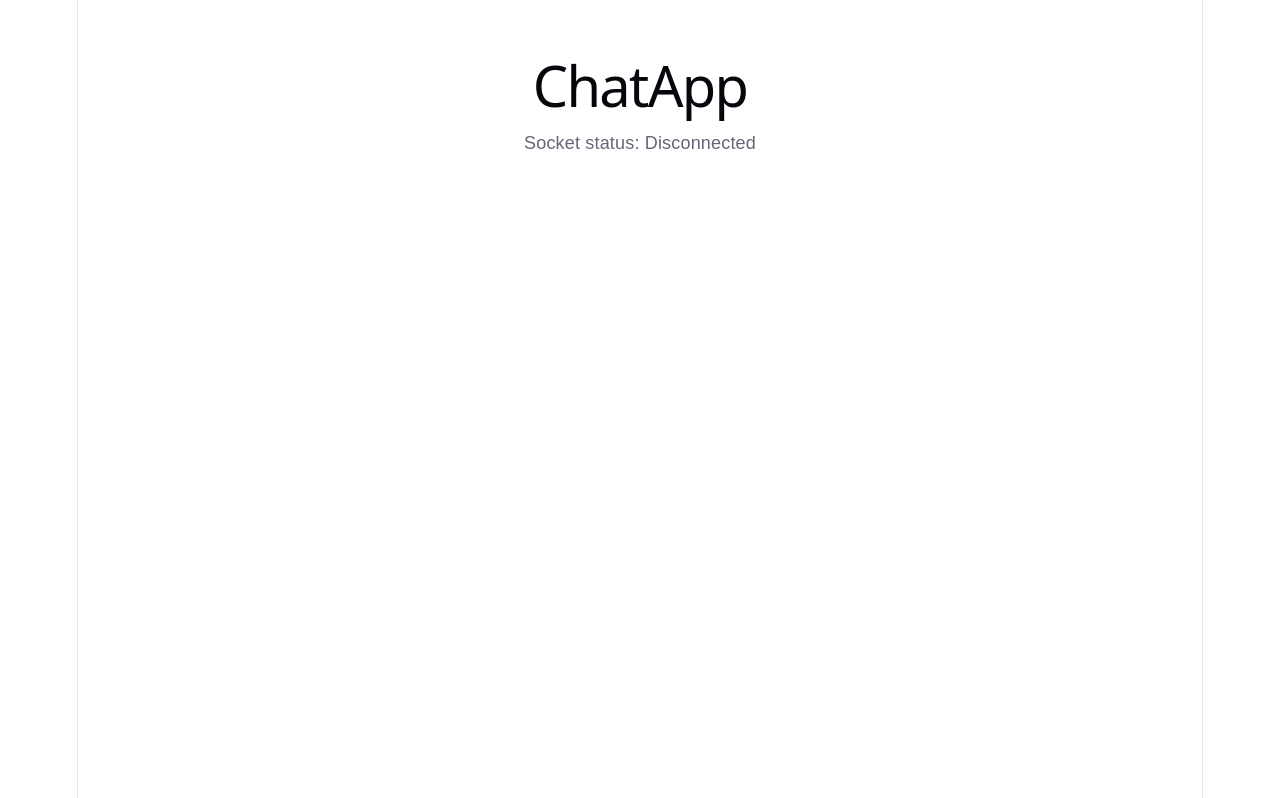
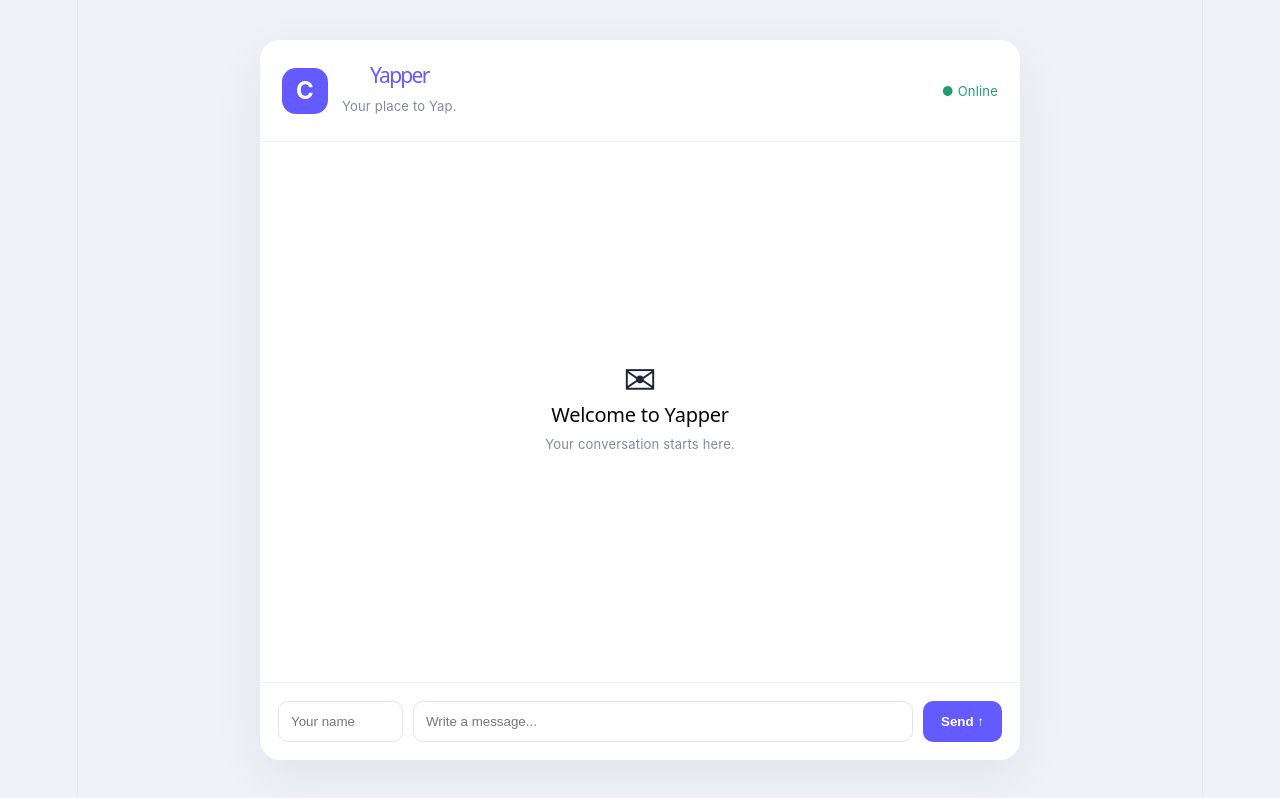
Before and after one commit to rushil-png/ChatApp, a React (Vite) app in the folder client/: page / in a window 1280 px wide. Built offline with nearby package versions, Linux system fonts and the light colour scheme; no server answers.

Commit message:
frontend

```diff
--- a/client/src/App.css
+++ b/client/src/App.css
@@ -1,184 +1,161 @@
-.counter {
-  font-size: 16px;
-  padding: 5px 10px;
-  border-radius: 5px;
-  color: var(--accent);
-  background: var(--accent-bg);
-  border: 2px solid transparent;
-  transition: border-color 0.3s;
-  margin-bottom: 24px;
 
-  &:hover {
-    border-color: var(--accent-border);
+* {
+  box-sizing: border-box;
+}
+
+body {
+  margin: 0;
+  min-width: 320px;
+  min-height: 100vh;
+  background: #f0f2f8;
+  font-family: Inter, Arial, sans-serif;
+  color: #20243a;
+}
+
+.chat-app {
+  width: min(760px, 94%);
+  height: min(780px, 90vh);
+  min-height: 420px;
+  margin: 5vh auto;
+  display: flex;
+  flex-direction: column;
+  background: white;
+  border-radius: 20px;
+  overflow: hidden;
+  box-shadow: 0 16px 50px #20243a12;
+}
+
+.chat-header {
+  display: flex;
+  align-items: center;
+  gap: 14px;
+  padding: 22px;
+  border-bottom: 1px solid #eceef4;
+}
+
+.logo {
+  display: grid;
+  place-items: center;
+  width: 46px;
+  height: 46px;
+  border-radius: 14px;
+  background: #635bff;
+  color: white;
+  font-size: 24px;
+  font-weight: bold;
+}
+
+.chat-header h1 {
+  margin: 0;
+  font-size: 21px;
+  color: #635bff;
+}
+
+.chat-header p,
+.empty-state p {
+  margin: 5px 0 0;
+  color: #85899c;
+  font-size: 13px;
+}
+
+.status {
+  margin-left: auto;
+  color: #239b70;
+  font-size: 13px;
+}
+
+.chat-body {
+  flex: 1;
+  overflow-y: auto;
+  padding: 24px;
+}
+
+.empty-state {
+  height: 100%;
+  display: flex;
+  flex-direction: column;
+  align-items: center;
+  justify-content: center;
+  text-align: center;
+}
+
+.chat-icon {
+  font-size: 40px;
+  margin-bottom: 10px;
+}
+
+.empty-state h2 {
+  margin: 0;
+  font-size: 20px;
+}
+
+.message {
+  width: fit-content;
+  max-width: 85%;
+  margin: 0 0 14px auto;
+  padding: 12px 16px;
+  border-radius: 16px 16px 4px 16px;
+  background: #635bff;
+  color: white;
+  overflow-wrap: anywhere;
+}
+
+.message strong {
+  font-size: 12px;
+  opacity: 0.8;
+}
+
+.message p {
+  margin: 5px 0 0;
+}
+
+.chat-form {
+  display: flex;
+  gap: 10px;
+  padding: 18px;
+  border-top: 1px solid #eceef4;
+}
+
+.chat-form input {
+  min-width: 0;
+  padding: 12px;
+  border: 1px solid #e0e3ed;
+  border-radius: 10px;
+  outline-color: #635bff;
+}
+
+.chat-form input:first-child {
+  width: 125px;
+}
+
+.chat-form input:nth-child(2) {
+  flex: 1;
+}
+
+.chat-form button {
+  border: none;
+  border-radius: 10px;
+  padding: 0 18px;
+  background: #635bff;
+  color: white;
+  font-weight: bold;
+  cursor: pointer;
+}
+
+@media (max-width: 520px) {
+  .chat-form {
+    flex-wrap: wrap;
   }
-  &:focus-visible {
-    outline: 2px solid var(--accent);
-    outline-offset: 2px;
+
+  .chat-form input:first-child {
+    width: 100%;
+  }
+
+  .chat-form input:nth-child(2) {
+    flex: 1;
+  }
+
+  .chat-form button {
+    min-height: 42px;
   }
 }
-
-.hero {
-  position: relative;
-
-  .base,
-  .framework,
-  .vite {
-    inset-inline: 0;
-    margin: 0 auto;
-  }
-
-  .base {
-    width: 170px;
-    position: relative;
-    z-index: 0;
-  }
-
-  .framework,
-  .vite {
-    position: absolute;
-  }
-
-  .framework {
-    z-index: 1;
-    top: 34px;
-    height: 28px;
-    transform: perspective(2000px) rotateZ(300deg) rotateX(44deg) rotateY(39deg)
-      scale(1.4);
-  }
-
-  .vite {
-    z-index: 0;
-    top: 107px;
-    height: 26px;
-    width: auto;
-    transform: perspective(2000px) rotateZ(300deg) rotateX(40deg) rotateY(39deg)
-      scale(0.8);
-  }
-}
-
-#center {
-  display: flex;
-  flex-direction: column;
-  gap: 25px;
-  place-content: center;
-  place-items: center;
-  flex-grow: 1;
-
-  @media (max-width: 1024px) {
-    padding: 32px 20px 24px;
-    gap: 18px;
-  }
-}
-
-#next-steps {
-  display: flex;
-  border-top: 1px solid var(--border);
-  text-align: left;
-
-  & > div {
-    flex: 1 1 0;
-    padding: 32px;
-    @media (max-width: 1024px) {
-      padding: 24px 20px;
-    }
-  }
-
-  .icon {
-    margin-bottom: 16px;
-    width: 22px;
-    height: 22px;
-  }
-
-  @media (max-width: 1024px) {
-    flex-direction: column;
-    text-align: center;
-  }
-}
-
-#docs {
-  border-right: 1px solid var(--border);
-
-  @media (max-width: 1024px) {
-    border-right: none;
-    border-bottom: 1px solid var(--border);
-  }
-}
-
-#next-steps ul {
-  list-style: none;
-  padding: 0;
-  display: flex;
-  gap: 8px;
-  margin: 32px 0 0;
-
-  .logo {
-    height: 18px;
-  }
-
-  a {
-    color: var(--text-h);
-    font-size: 16px;
-    border-radius: 6px;
-    background: var(--social-bg);
-    display: flex;
-    padding: 6px 12px;
-    align-items: center;
-    gap: 8px;
-    text-decoration: none;
-    transition: box-shadow 0.3s;
-
-    &:hover {
-      box-shadow: var(--shadow);
-    }
-    .button-icon {
-      height: 18px;
-      width: 18px;
-    }
-  }
-
-  @media (max-width: 1024px) {
-    margin-top: 20px;
-    flex-wrap: wrap;
-    justify-content: center;
-
-    li {
-      flex: 1 1 calc(50% - 8px);
-    }
-
-    a {
-      width: 100%;
-      justify-content: center;
-      box-sizing: border-box;
-    }
-  }
-}
-
-#spacer {
-  height: 88px;
-  border-top: 1px solid var(--border);
-  @media (max-width: 1024px) {
-    height: 48px;
-  }
-}
-
-.ticks {
-  position: relative;
-  width: 100%;
-
-  &::before,
-  &::after {
-    content: '';
-    position: absolute;
-    top: -4.5px;
-    border: 5px solid transparent;
-  }
-
-  &::before {
-    left: 0;
-    border-left-color: var(--border);
-  }
-  &::after {
-    right: 0;
-    border-right-color: var(--border);
-  }
-}
--- a/client/src/App.tsx
+++ b/client/src/App.tsx
@@ -1,33 +1,82 @@
 
-import { useEffect, useState } from "react";
-import { io } from "socket.io-client";
+import { useState } from "react";
+import "./App.css";
 
-const socket = io("http://localhost:3000", {
-  autoConnect: false,
-});
+type Message = {
+  id: number;
+  sender: string;
+  text: string;
+};
 
 export default function App() {
-  const [status, setStatus] = useState("Disconnected");
+  const [username, setUsername] = useState("");
+  const [message, setMessage] = useState("");
+  const [messages, setMessages] = useState<Message[]>([]);
 
-  useEffect(() => {
-    const onConnect = () => setStatus("Connected");
-    const onDisconnect = () => setStatus("Disconnected");
+  function sendMessage(event: React.FormEvent<HTMLFormElement>) {
+    event.preventDefault();
 
-    socket.on("connect", onConnect);
-    socket.on("disconnect", onDisconnect);
-    socket.connect();
+    if (!message.trim() || !username.trim()) return;
 
-    return () => {
-      socket.off("connect", onConnect);
-      socket.off("disconnect", onDisconnect);
-      socket.disconnect();
-    };
-  }, []);
+    setMessages((previous) => [
+      ...previous,
+      {
+        id: Date.now(),
+        sender: username.trim(),
+        text: message.trim(),
+      },
+    ]);
+
+    setMessage("");
+  }
 
   return (
-    <main style={{ padding: 40, fontFamily: "sans-serif" }}>
-      <h1>ChatApp</h1>
-      <p>Socket status: {status}</p>
+    <main className="chat-app">
+      <header className="chat-header">
+        <div className="logo">C</div>
+        <div>
+          <h1>Yapper</h1>
+          <p>Your place to Yap.</p>
+        </div>
+        <span className="status">● Online</span>
+      </header>
+
+      <section className="chat-body">
+        {messages.length === 0 ? (
+          <div className="empty-state">
+            <div className="chat-icon">✉</div>
+            <h2>Welcome to Yapper</h2>
+            <p>Your conversation starts here.</p>
+          </div>
+        ) : (
+          messages.map((item) => (
+            <article className="message" key={item.id}>
+              <strong>{item.sender}</strong>
+              <p>{item.text}</p>
+            </article>
+          ))
+        )}
+      </section>
+
+      <form className="chat-form" onSubmit={sendMessage}>
+        <input
+          aria-label="Your username"
+          placeholder="Your name"
+          value={username}
+          onChange={(event) => setUsername(event.target.value)}
+          required
+        />
+
+        <input
+          aria-label="Message"
+          placeholder="Write a message..."
+          value={message}
+          onChange={(event) => setMessage(event.target.value)}
+          required
+        />
+
+        <button type="submit">Send ↑</button>
+      </form>
     </main>
   );
 }
```
